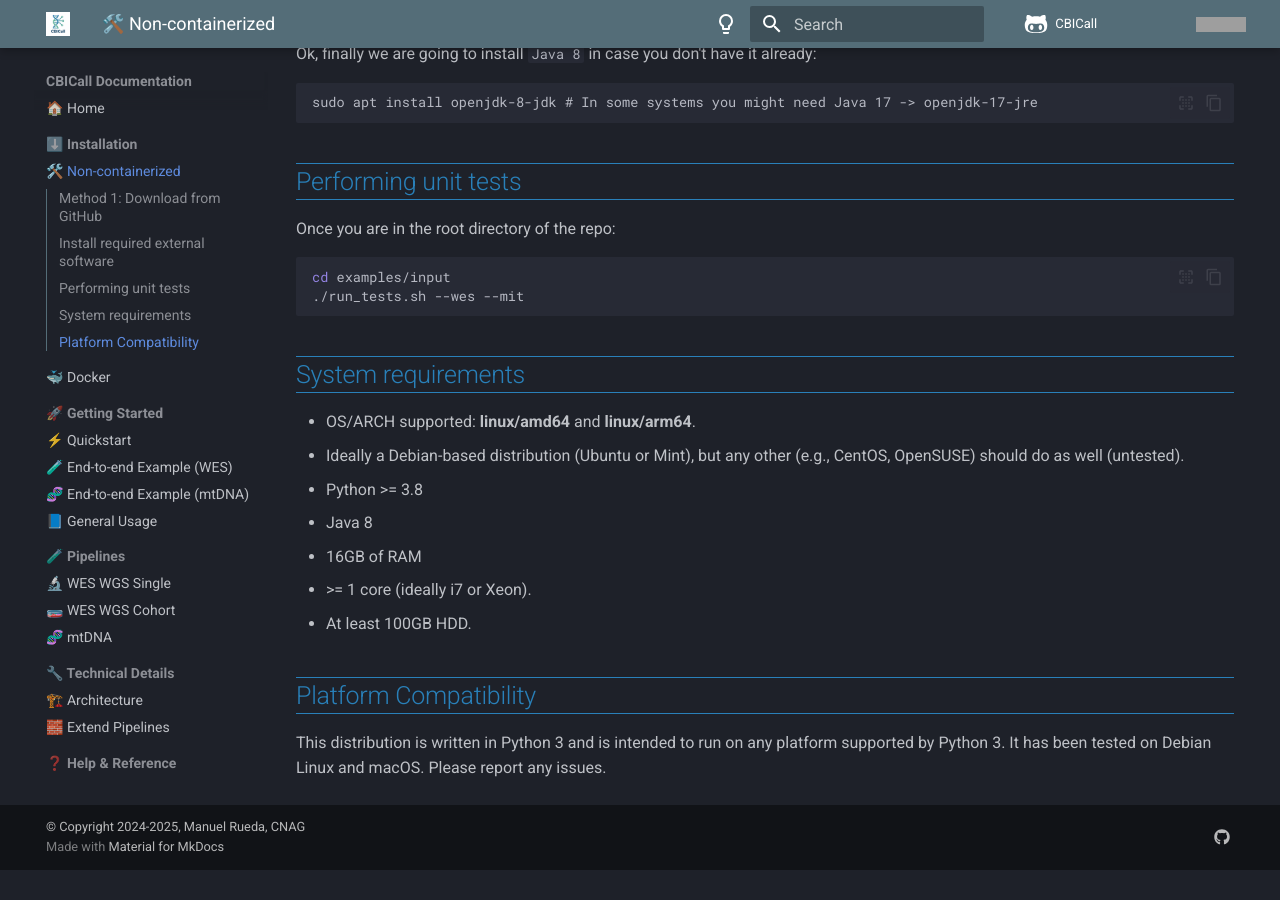
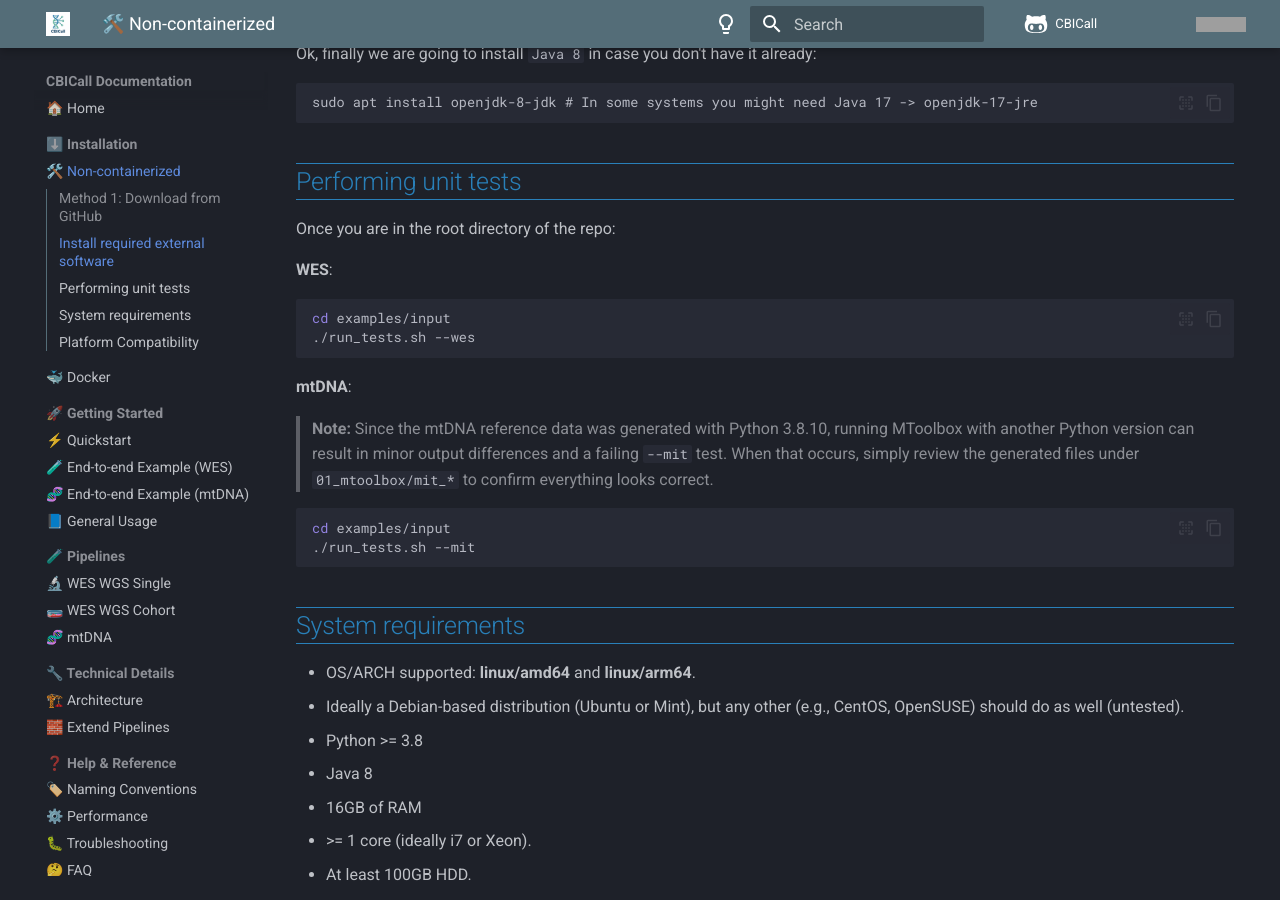
Before and after one commit to CNAG-Biomedical-Informatics/cbicall, an MkDocs documentation site: the page built from docs/installation/non-containerized.md, in a window 1280 px wide and 900 px high, scrolled down 1539 px. Built offline with MkDocs 1.6.1 and Material for MkDocs 9.7.7, drawn with Linux system fonts in a browser that asks for light colours; nearby versions of some CDN libraries; library files that are not in the unit come from our copies; comment, search, counter and statistics services are not loaded; before the commit the page ends 2409 px from its top, so only the background shows below that; grey boxes are pictures that could not be loaded.

Commit message:
Source commit

````diff
--- a/non-containerized/README.md
+++ b/non-containerized/README.md
@@ -85,9 +85,20 @@ sudo apt install openjdk-8-jdk # In some systems you might need Java 17 -> openj
 
 Once you are in the root directory of the repo:
 
+**WES**:
+
 ```bash
 cd examples/input
-./run_tests.sh --wes --mit
+./run_tests.sh --wes
+```
+
+**mtDNA**:
+
+> **Note:** Since the mtDNA reference data was generated with Python 3.8.10, running MToolbox with another Python version can result in minor output differences and a failing `--mit` test. When that occurs, simply review the generated files under `01_mtoolbox/mit_*` to confirm everything looks correct.
+
+```bash
+cd examples/input
+./run_tests.sh --mit
 ```
 
 ## System requirements
````
Also changed, not shown: 1 other file.
